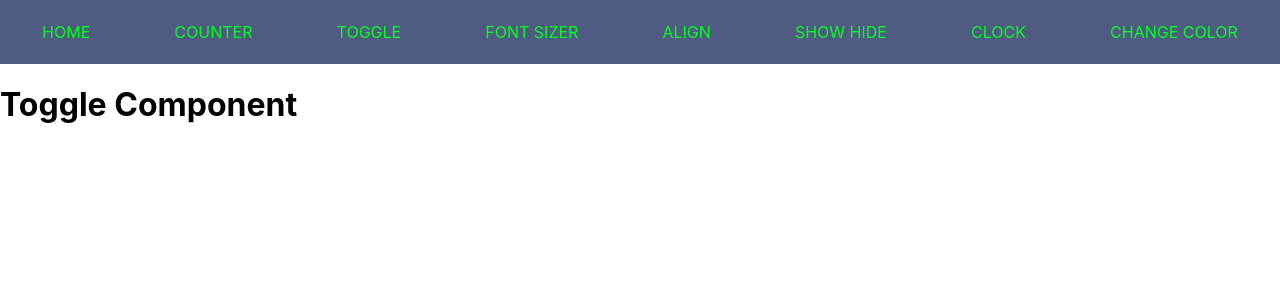
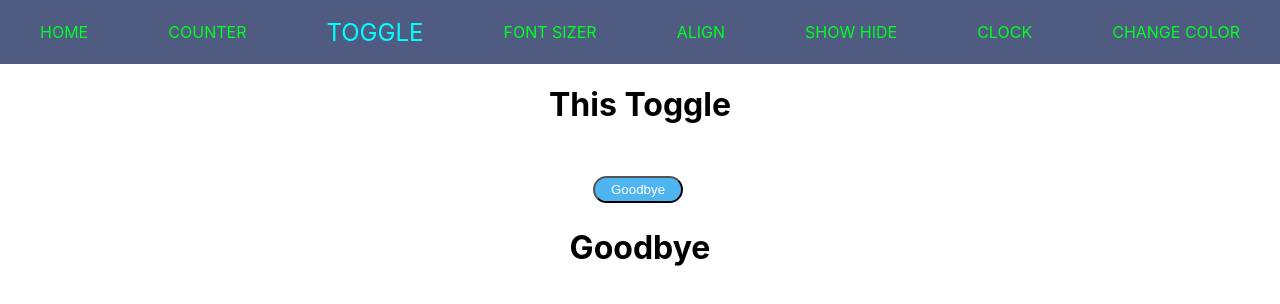
Before and after one commit to korzair74/state-hooks, a React (Create React App) app: page /toggle in a window 1280 px wide. Shown: the top 304 px of the page. Built offline with nearby package versions, Linux system fonts and the light colour scheme.

Commit message:
Completed toggle page with styles

```diff
--- a/src/App.css
+++ b/src/App.css
@@ -15,8 +15,36 @@
 	text-decoration: none;
 }
 
-.navbar-wrapper > .nav-link-active {
+.navbar-wrapper > .nav-link-wrapper > .nav-link-active {
 	font-size: 1.5em;
 	color: #00ffff;
 	text-decoration: none;
 }
+.toggle-container {
+	display: grid;
+	grid-template-columns: 1fr;
+	align-items: center;
+	justify-items: center;
+}
+.toggle-wrapper {
+	display: flex;
+	align-items: center;
+	justify-content: center;
+	padding-top: 30px;
+}
+.btn {
+	display: inline-block;
+	padding: 0.3em 1.2em;
+	margin: 0 0.3em 0.3em 0;
+	border-radius: 2em;
+	box-sizing: border-box;
+	text-decoration: none;
+	font-weight: 300;
+	color: #ffffff;
+	background-color: #4eb5f1;
+	text-align: center;
+	transition: all 0.2s;
+}
+.btn:hover {
+	background-color: #4095c6;
+}
--- a/src/Components/Navigation/navbar.js
+++ b/src/Components/Navigation/navbar.js
@@ -1,5 +1,7 @@
 import React, { Component } from 'react';
 import { NavLink } from 'react-router-dom';
+
+import '../../App.css';
 
 export default class NavBar extends Component {
 	render() {
--- a/src/Components/Pages/toggle.js
+++ b/src/Components/Pages/toggle.js
@@ -1,10 +1,32 @@
 import React, { Component } from 'react';
 
+import '../../App.css';
+
 export default class Toggle extends Component {
+	constructor(props) {
+		super(props);
+
+		this.state = {
+			on: false,
+		};
+	}
+
+	toggle = () => {
+		this.setState({
+			on: !this.state.on,
+		});
+	};
+
 	render() {
 		return (
-			<div>
-				<h1>Toggle Component</h1>
+			<div className='toggle-container'>
+				<h1>This Toggle</h1>
+				<div className='toggle-wrapper'>
+					<button className='btn' onClick={this.toggle}>
+						{this.state.on === true ? 'Hello' : 'Goodbye'}
+					</button>
+				</div>
+				<h1>{this.state.on === true ? 'Hello' : 'Goodbye'}</h1>
 			</div>
 		);
 	}
```
